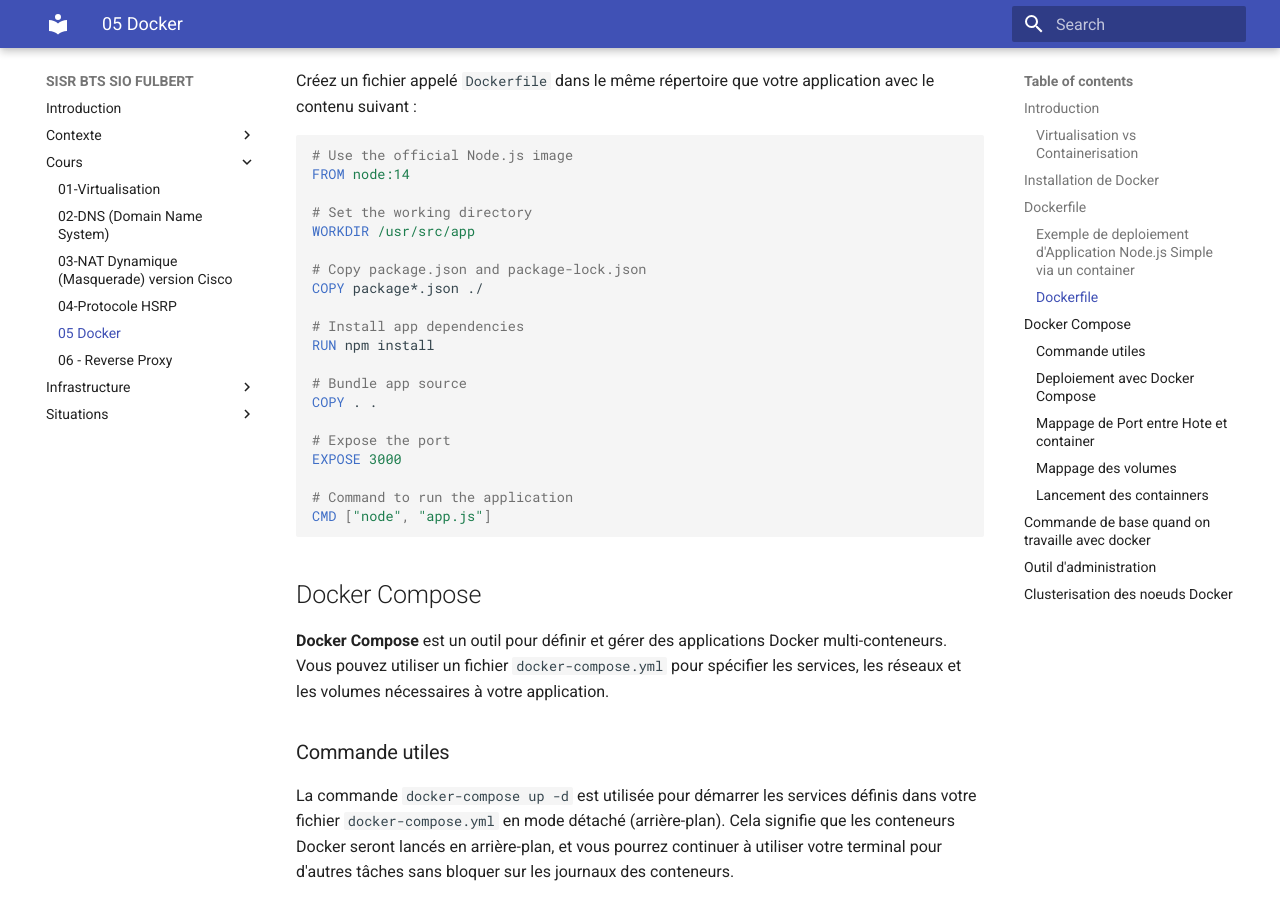
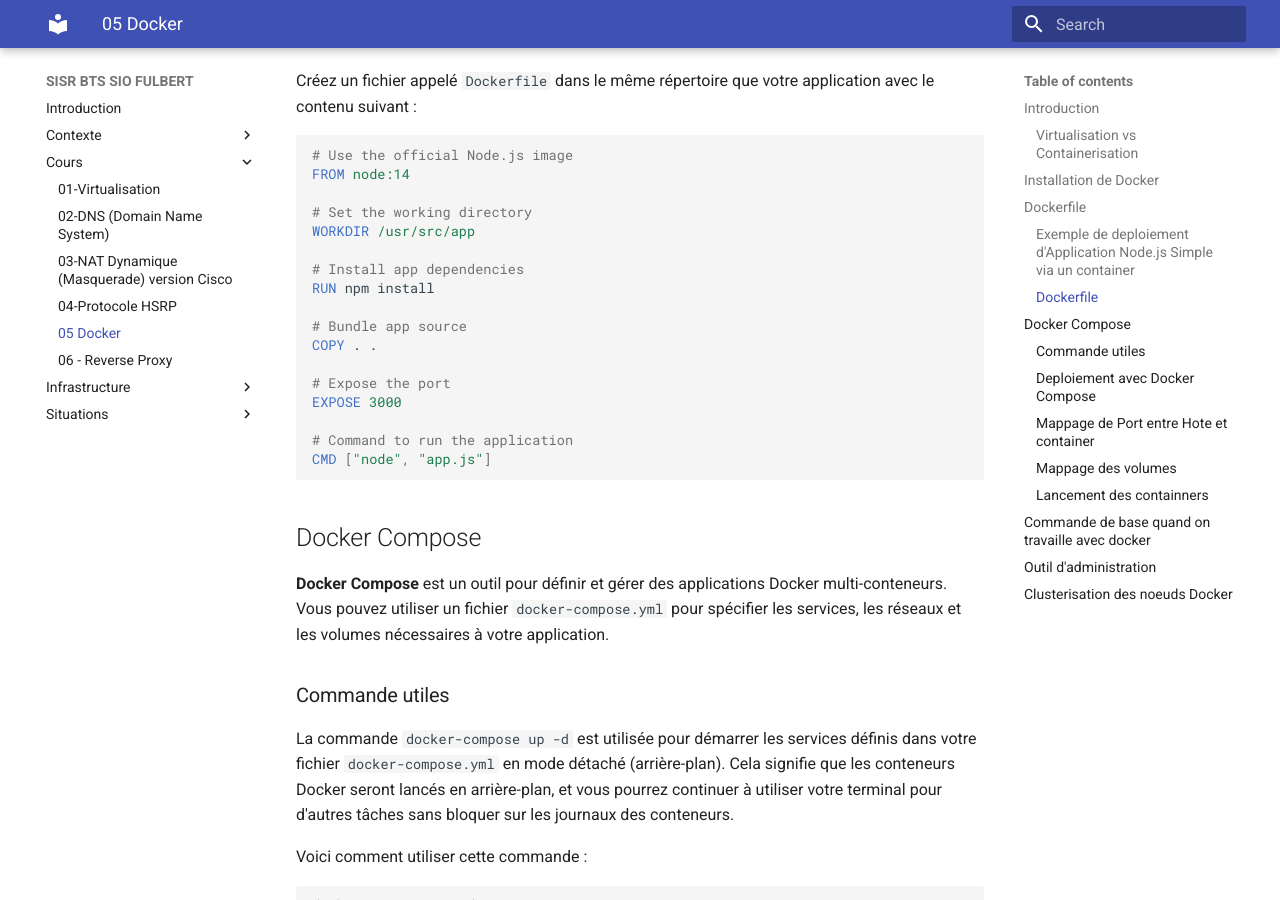
Before and after one commit to lmeryFulbert/sisrsiofulbert.github.io, an MkDocs documentation site: the page built from docs/cours/05-docker.md, in a window 1280 px wide and 900 px high, scrolled down 1744 px. Built offline with MkDocs 1.6.1 and Material for MkDocs 9.7.7, drawn with Linux system fonts in a browser that asks for light colours.

Commit message:
retrait reference json file docker

```diff
--- a/docs/cours/05-docker.md
+++ b/docs/cours/05-docker.md
@@ -58,9 +58,6 @@
 
 # Set the working directory
 WORKDIR /usr/src/app
-
-# Copy package.json and package-lock.json
-COPY package*.json ./
 
 # Install app dependencies
 RUN npm install
```
